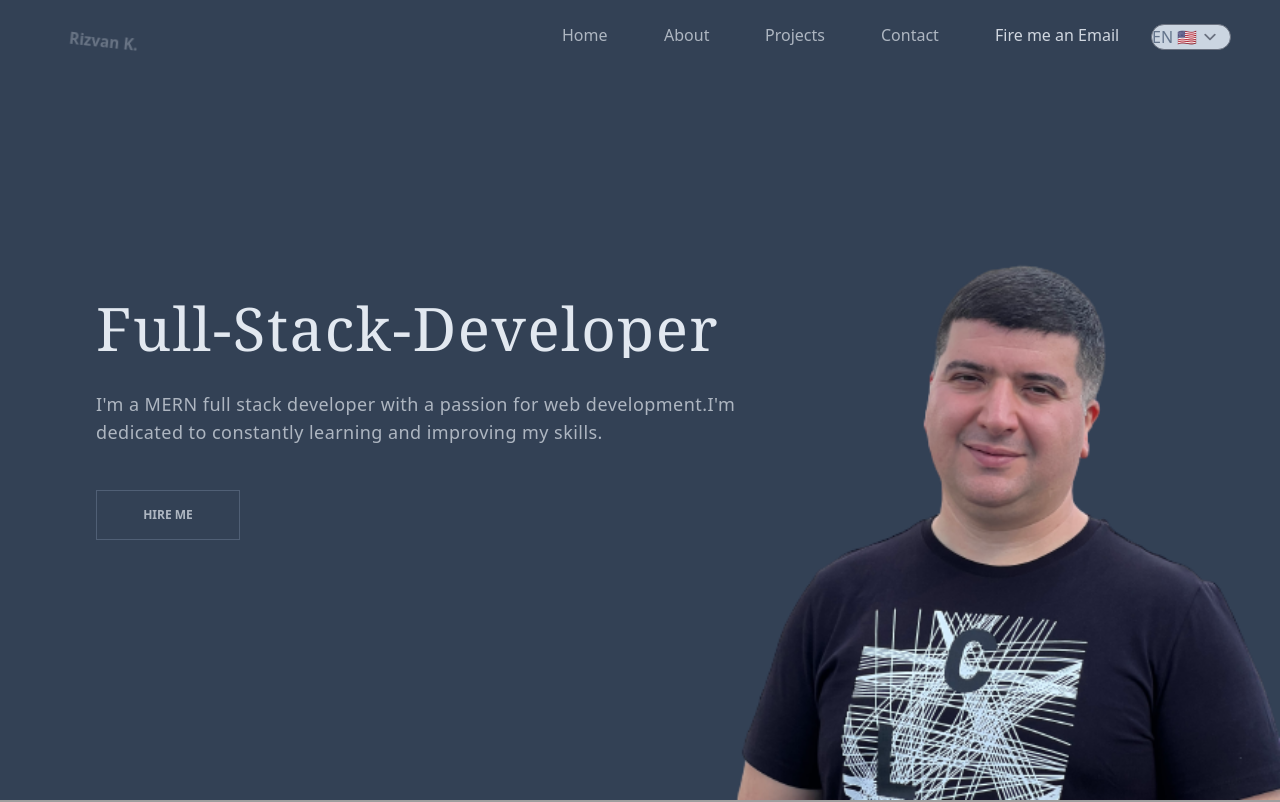
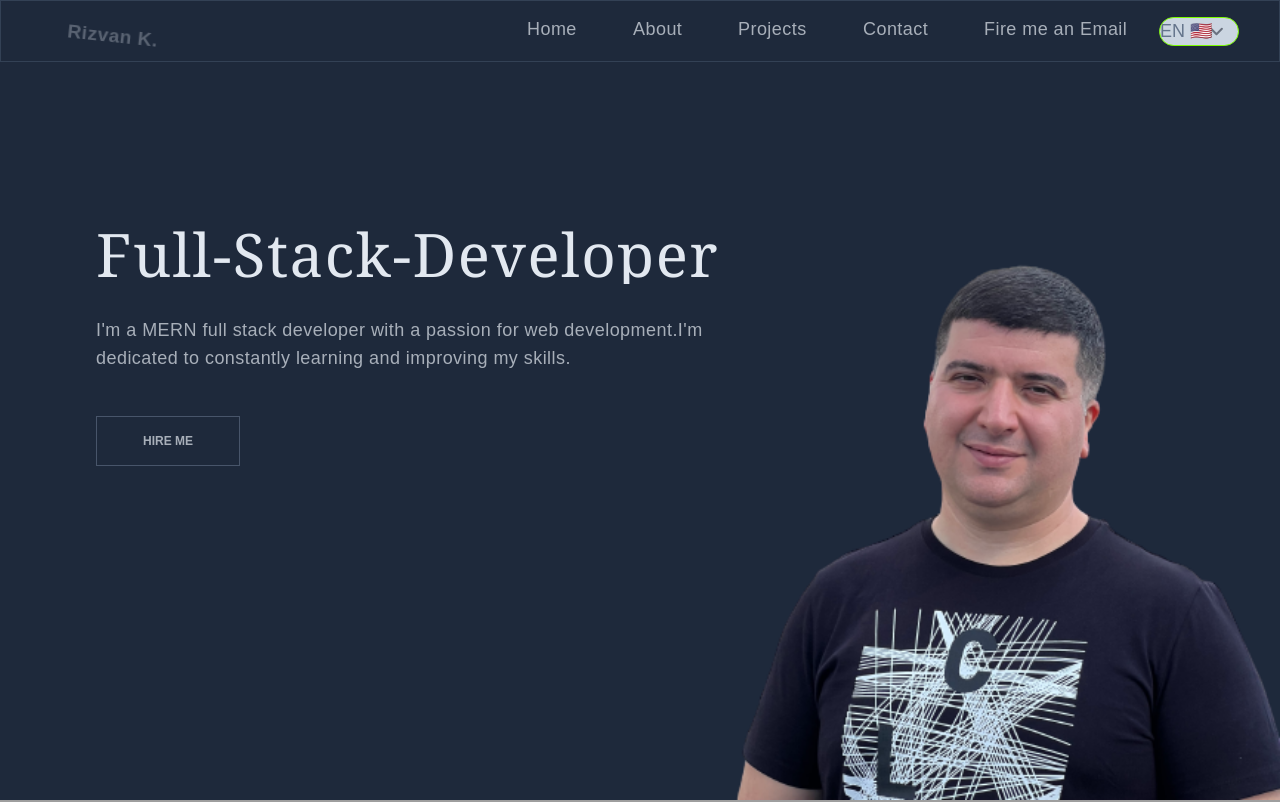
Before and after one commit to rizvan555/My_Portfolio, a React (Create React App) app: page / in a window 1280 px wide. Shown: the top 802 px of the page. Built offline with nearby package versions, Linux system fonts and the light colour scheme; grey boxes are pictures that could not be loaded; the HTML template or start-up script is replaced by a standard one.

Commit message:
added path for Home button

```diff
--- a/src/components/de.json
+++ b/src/components/de.json
@@ -27,7 +27,7 @@
     "Englisch": "Weil ich eine Zeit lang in China und Dubai gelebt und Englisch in meiner Arbeitserfahrung verwendet habe, habe ich Erfahrung mit der englischen Sprache. Ich kann meine Gedanken auf Englisch frei ausdrücken und ich kann die Person verstehen, mit der ich kommuniziere.",
     "Turkisch": "Ich kann Türkisch grammatikalisch korrekt sprechen, schreiben, lesen und verstehen.",
     "Russisch": "Da ich meine Sekundarschulbildung in russischer Sprache erhalten habe, kann ich grammatikalisch korrekt auf Russisch schreiben, lesen, verstehen und sprechen.",
-    "Azerbaidschanisch": "Aserbaidschanisch ist meine Muttersprache und ich kann es frei sprechen und verstehen."
+    "Aserbaidschanisch": "Aserbaidschanisch ist meine Muttersprache und ich kann es frei sprechen und verstehen."
   },
   "experianceTitle": "Erfahrung",
   "experiances": [
--- a/src/pages/footer.tsx
+++ b/src/pages/footer.tsx
@@ -9,7 +9,7 @@ interface FooterProps {
 }
 function Footer({ language }: FooterProps) {
   return (
-    <div className="flex justify-center bg-slate-700 h-[100vh] p-6 flex-col">
+    <div className="flex justify-center bg-slate-800 h-[100vh] p-6 flex-col">
       <main className="flex justify-around">
         <section className="flex flex-col gap-7">
           <h3 className=" mt-19 text-slate-50 font-bold tracking-wider text-xl">
--- a/src/pages/page1.tsx
+++ b/src/pages/page1.tsx
@@ -8,6 +8,13 @@ interface Page1Props {
 }
 
 function Page1({ language, setLanguage }: Page1Props) {
+  const handleScrollHome = () => {
+    window.scrollTo({
+      top: 0,
+      behavior: "smooth",
+    });
+  };
+
   const handleScrollAbout = () => {
     window.scrollTo({
       top: window.innerHeight,
@@ -30,11 +37,11 @@ function Page1({ language, setLanguage }: Page1Props) {
         backgroundSize: "50vw",
         backgroundRepeat: "no-repeat",
       }}
-      className="h-[100vh] bg-slate-700 z-0 text-slate-200/70"
+      className="h-[100vh] bg-slate-800 z-0 text-slate-200/70"
     >
-      <header className="flex justify-between px-12 py-5 border border-slate-700">
+      <header className="flex z-10 bg-slate-800 justify-between px-10 py-3 border border-slate-700 font-[Neuemachina,sans-serif] fixed min-w-full">
         <h2
-          className=" font-bold text-2xl text-slate-200/100 animate__animated animate__jackInTheBox"
+          className=" font-bold text-3xl text-slate-200/100 animate__animated animate__jackInTheBox tracking-wide"
           style={{
             animationIterationCount: "infinite",
             animationDuration: "3s",
@@ -42,7 +49,7 @@ function Page1({ language, setLanguage }: Page1Props) {
         >
           Rizvan K.
         </h2>
-        <nav className="flex items-center gap-8">
+        <nav className="flex items-center gap-8 text-[18px]">
           <ul className="flex gap-14 cursor-pointer animate__animated animate__lightSpeedInRight ">
             {language
               ? eng.navbar.map((nav, index) => {
@@ -50,7 +57,7 @@ function Page1({ language, setLanguage }: Page1Props) {
                     return (
                       <li
                         key={index}
-                        className=" last-of-type:text-slate-200/90 hvr-outline-in pb-1 hover:text-white"
+                        className=" hvr-outline-in pb-1 hover:text-white tracking-wide"
                         onClick={handleScrollAbout}
                       >
                         {nav}
@@ -65,8 +72,18 @@ function Page1({ language, setLanguage }: Page1Props) {
                     return (
                       <li
                         key={index}
-                        className=" last-of-type:text-slate-200/90 hvr-outline-in pb-1 hover:text-white"
+                        className=" tracking-wide hvr-outline-in pb-1 hover:text-white"
                         onClick={handleScrollContact}
+                      >
+                        {nav}
+                      </li>
+                    );
+                  } else if (nav === "Home") {
+                    return (
+                      <li
+                        key={index}
+                        className=" tracking-wide hvr-outline-in pb-1 hover:text-white"
+                        onClick={handleScrollHome}
                       >
                         {nav}
                       </li>
@@ -75,7 +92,7 @@ function Page1({ language, setLanguage }: Page1Props) {
                     return (
                       <li
                         key={index}
-                        className=" last-of-type:text-slate-200/90 hvr-outline-in pb-1 hover:text-white "
+                        className=" tracking-wide hvr-outline-in pb-1 hover:text-white "
                       >
                         {nav}
                       </li>
@@ -87,7 +104,7 @@ function Page1({ language, setLanguage }: Page1Props) {
                     return (
                       <li
                         key={index}
-                        className=" last-of-type:text-slate-200/90 hvr-outline-in pb-1 hover:text-white"
+                        className=" hvr-outline-in pb-1 hover:text-white tracking-wide"
                         onClick={handleScrollAbout}
                       >
                         {nav}
@@ -102,7 +119,7 @@ function Page1({ language, setLanguage }: Page1Props) {
                     return (
                       <li
                         key={index}
-                        className=" last-of-type:text-slate-200/90 hvr-outline-in pb-1 hover:text-white"
+                        className=" tracking-wide hvr-outline-in pb-1 hover:text-white"
                         onClick={handleScrollContact}
                       >
                         {nav}
@@ -112,7 +129,7 @@ function Page1({ language, setLanguage }: Page1Props) {
                     return (
                       <li
                         key={index}
-                        className=" last-of-type:text-slate-200/90 hvr-outline-in pb-1 hover:text-white "
+                        className=" tracking-wide hvr-outline-in pb-1 hover:text-white "
                       >
                         {nav}
                       </li>
@@ -124,7 +141,7 @@ function Page1({ language, setLanguage }: Page1Props) {
           <select
             value={language ? "EN" : "DE"}
             onChange={() => setLanguage(!language)}
-            className=" text-slate-500 bg-slate-300 w-20 rounded-full"
+            className=" text-slate-500 bg-slate-300 w-20 rounded-full border-[#7cfc00]"
           >
             <option value="EN">EN 🇺🇸</option>
             <option value="DE">DE 🇩🇪</option>
@@ -132,7 +149,7 @@ function Page1({ language, setLanguage }: Page1Props) {
         </nav>
       </header>
       <main className=" flex">
-        <section className=" w-[50vw] mt-56 ml-24">
+        <section className=" w-[50vw] mt-56 ml-24 font-[Neuemachina,sans-serif]">
           <h1
             className=" text-6xl mb-8 text-slate-200/100 font-serif tracking-wide animate__animated overflow-hidden border-r-orange-500 whitespace-nowrap"
             style={{ animationDuration: "2s" }}
--- a/src/pages/page3.tsx
+++ b/src/pages/page3.tsx
@@ -9,7 +9,7 @@ interface Page3Props {
 }
 
 function Page3({ language }: Page3Props) {
-  const [click, setClick] = useState("Deutsch");
+  const [click, setClick] = useState("German");
 
   function handleClick(language: any) {
     setClick(language);
@@ -28,7 +28,7 @@ function Page3({ language }: Page3Props) {
         </h2>
       </header>
       <main className=" flex justify-around p-6">
-        <div className=" w-[40vw] bg-slate-700">
+        <div className=" w-[40vw] bg-slate-800">
           <ul className=" flex flex-col justify-center items-center py-10 text-[#fff] text-3xl">
             {language
               ? eng.languages.map((language) => {
--- a/src/pages/page5.tsx
+++ b/src/pages/page5.tsx
@@ -17,7 +17,7 @@ function Page5({ language }: Page5Props) {
         backgroundSize: "45vw",
         backgroundRepeat: "no-repeat",
       }}
-      className="flex justify-between items-center bg-slate-700 py-36 mt-2"
+      className="flex justify-between items-center bg-slate-800 py-36 mt-2"
     >
       <section className="w-[40vw]"></section>
       <section className=" flex justify-between w-[50vw] pr-5 tracking-wide leading-extra-loose mt-6">
```
